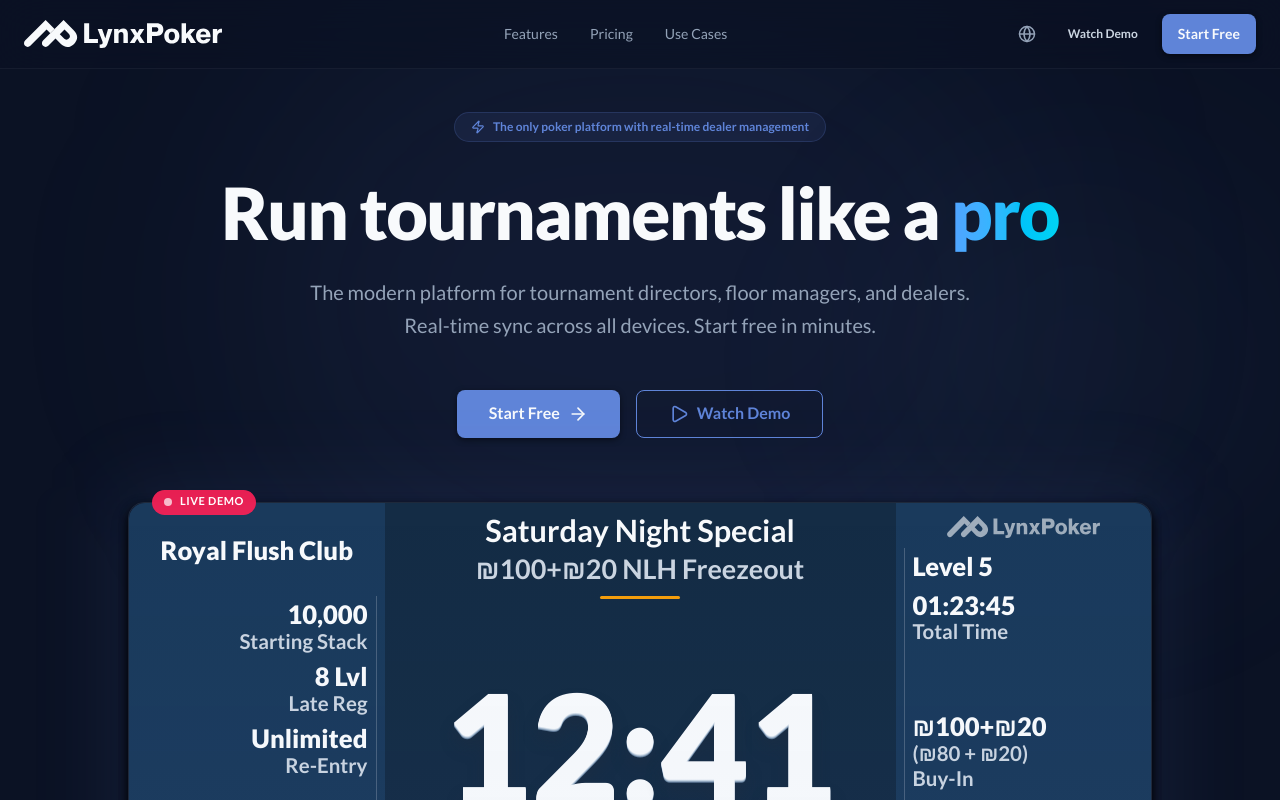
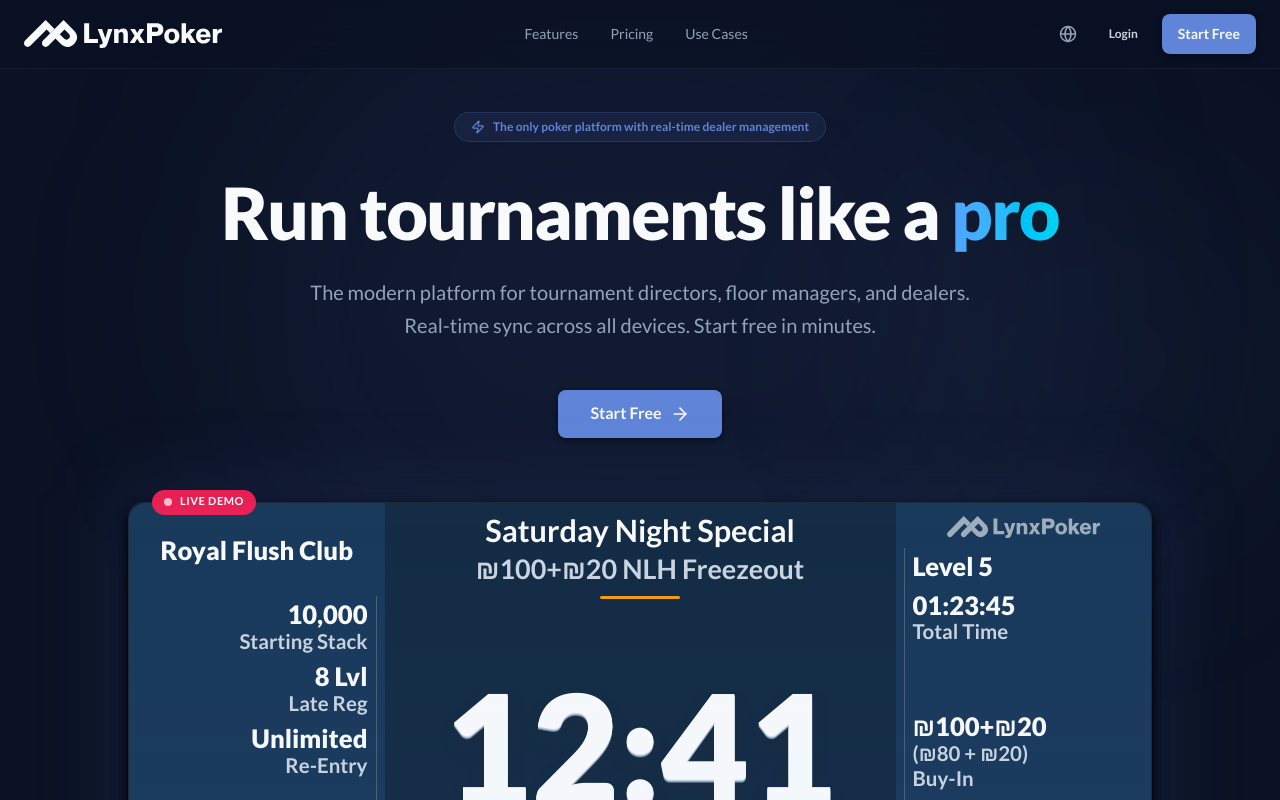
Before and after one commit to adamshriki/lynxpoker-website, a Next.js app: page /en in a window 1280 px wide. Shown: the top 800 px of the page. Built offline with nearby package versions, Linux system fonts and the light colour scheme.

Commit message:
Add Login button, link Start Free to signup, remove Watch Demo

```diff
--- a/src/app/[locale]/page.tsx
+++ b/src/app/[locale]/page.tsx
@@ -63,10 +63,14 @@
             >
               <Globe className="w-4.5 h-4.5" />
             </Link>
-            <Button variant="ghost" size="sm">{t("hero.ctaSecondary")}</Button>
+            <a href="https://app.lynx.poker/signin">
+              <Button variant="ghost" size="sm">Login</Button>
+            </a>
+            <a href="https://app.lynx.poker/signup">
               <Button variant="primary" size="md">
                 {t("nav.startFree")}
               </Button>
+            </a>
           </div>
         </div>
       </nav>
@@ -119,14 +123,12 @@
             animate={{ opacity: 1, y: 0 }}
             transition={{ delay: 0.35, duration: 0.5 }}
           >
+            <a href="https://app.lynx.poker/signup">
               <Button variant="primary" size="lg" className="text-base px-8">
                 {t("hero.cta")}
                 <ArrowRight className="w-5 h-5" />
               </Button>
-            <Button variant="outline" size="lg" className="text-base px-8">
-              <Play className="w-5 h-5" />
-              {t("hero.ctaSecondary")}
-            </Button>
+            </a>
           </motion.div>
 
           {/* Live Clock Demo */}
@@ -467,10 +469,12 @@
             <h2 className="text-4xl md:text-5xl font-extrabold text-text-primary mb-6">{t("cta.title")}</h2>
             <p className="text-lg text-text-minus-1 mb-10">{t("cta.subtitle")}</p>
             <div className="flex flex-col sm:flex-row gap-4 justify-center">
+              <a href="https://app.lynx.poker/signup">
                 <Button variant="primary" size="lg" className="text-base px-10">
                   {t("cta.button")}
                   <ArrowRight className="w-5 h-5" />
                 </Button>
+              </a>
             </div>
             <div className="flex items-center justify-center gap-6 mt-8 text-sm text-text-minus-1">
               <span className="flex items-center gap-1.5"><Check className="w-4 h-4 text-green-400" /> Free tier</span>
```
Lines whose indentation alone changed are shown as unchanged.
